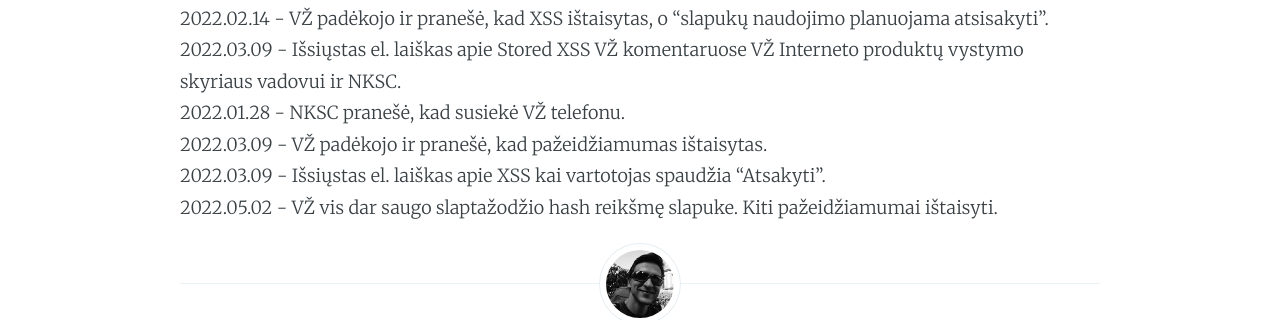
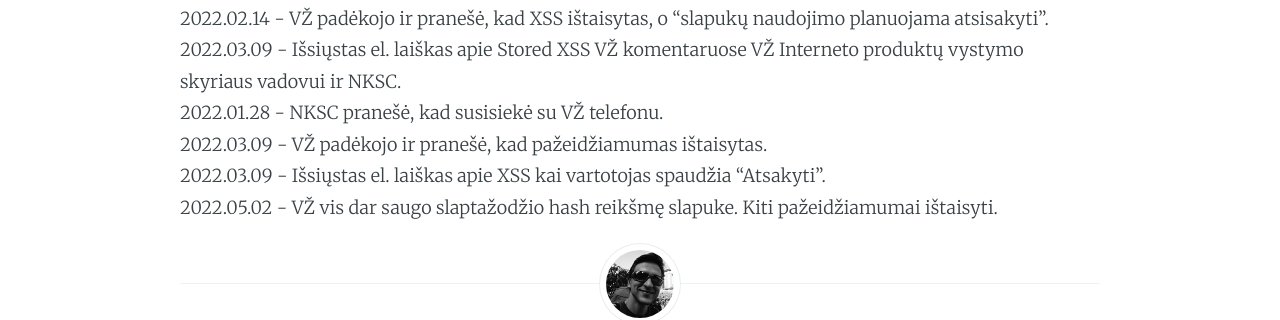
Before and after one commit to JarLob/jarlob.github.io, a Jekyll site: the page built from _posts/2022-12-31-mano-vz.md, in a window 1280 px wide and 900 px high, scrolled down 6843 px. Shown: the part 341-661 px from the top of the window. Built offline with Jekyll 4.4.1, drawn with Linux system fonts in a browser that asks for light colours.

Commit message:
Update 2022-12-31-mano-vz.md

```diff
--- a/_posts/2022-12-31-mano-vz.md
+++ b/_posts/2022-12-31-mano-vz.md
@@ -93,7 +93,7 @@ Tai yra irgi Stored XSS, nors kiek mažiau pavojingas. Aukai reikėjo ne tik apl
 2022.02.14 - NKSC pranešė, kad susisiekė su VŽ 2022.02.03 d. Dėl neaiškių aplinkybių mano el. laiškas jų nepasiekė.
 2022.02.14 - VŽ padėkojo ir pranešė, kad XSS ištaisytas, o "slapukų naudojimo planuojama atsisakyti".
 2022.03.09 - Išsiųstas el. laiškas apie Stored XSS VŽ komentaruose VŽ Interneto produktų vystymo skyriaus vadovui ir NKSC.
-2022.01.28 - NKSC pranešė, kad susiekė VŽ telefonu.
+2022.01.28 - NKSC pranešė, kad susisiekė su VŽ telefonu.
 2022.03.09 - VŽ padėkojo ir pranešė, kad pažeidžiamumas ištaisytas.
 2022.03.09 - Išsiųstas el. laiškas apie XSS kai vartotojas spaudžia "Atsakyti".
 2022.05.02 - VŽ vis dar saugo slaptažodžio hash reikšmę slapuke. Kiti pažeidžiamumai ištaisyti.
```
